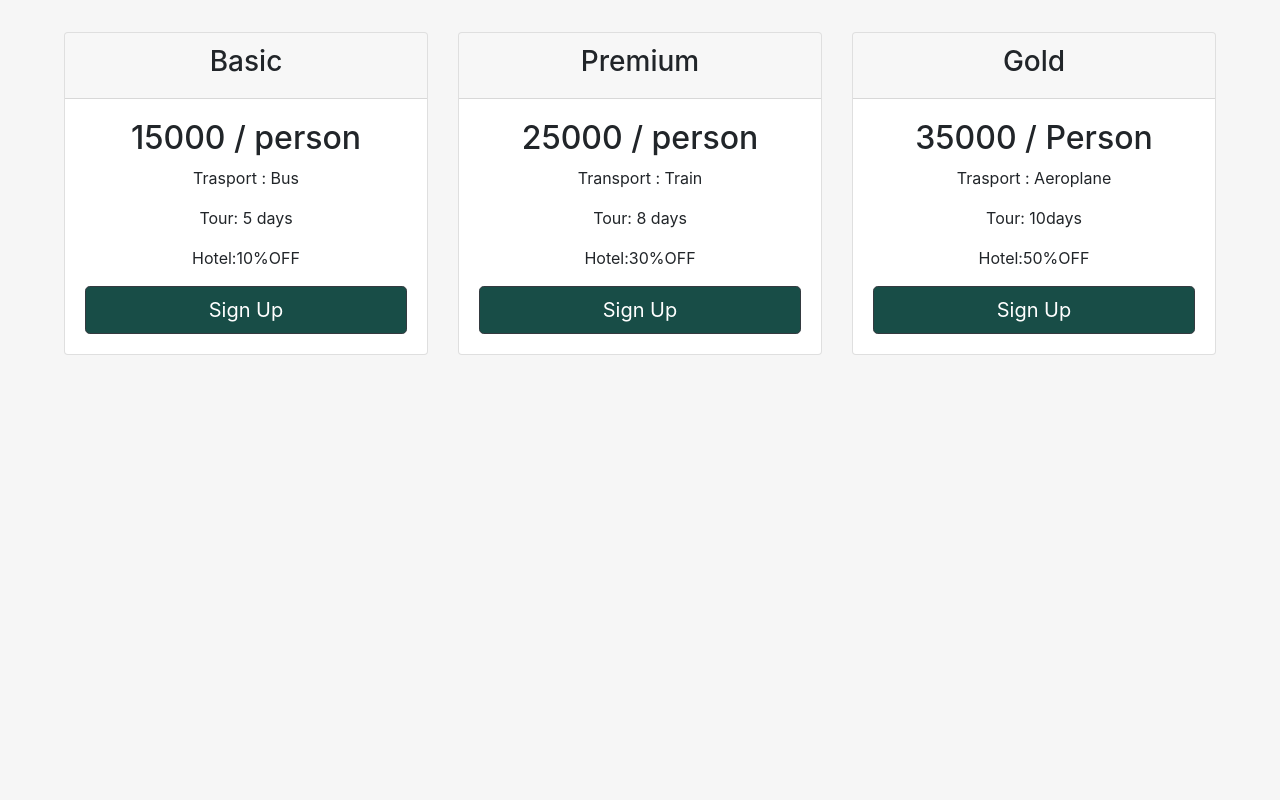
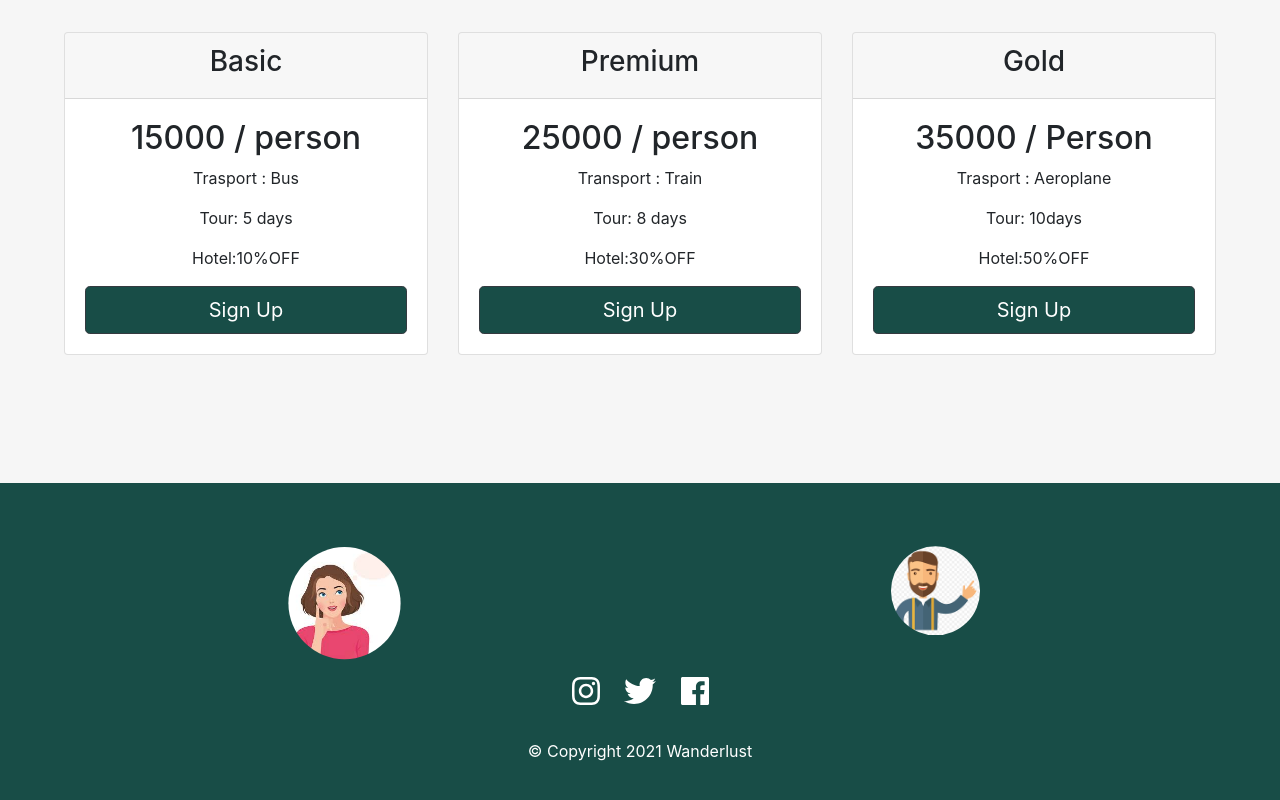
Before and after one commit to Gaurav-2k1/travel, a plain HTML site: page index.html in a window 1280 px wide. Shown: the part 1970-2770 px from the top of the page. Before the commit the page ends 2325 px from the top, so only its background shows below. Drawn offline with nearby package versions, Linux system fonts and the light colour scheme; a web font is replaced by a local one.

Commit message:
final commit

```diff
--- a/css/style.css
+++ b/css/style.css
@@ -1,5 +1,5 @@
-body{
-  background-color: #F6F6F6;
+body {
+  background-color: #f6f6f6;
 }
 /* navbar */
 .navbar {
@@ -124,6 +124,34 @@ body{
   text-align: center;
 }
 
-.btn{
+.btn {
   background-color: #184d47;
 }
+
+#contact {
+  margin: 10% 0 0%;
+  padding: 3% 5%;
+  background-color: #184d47;
+  max-height: 30rem!important;
+  text-align: center;
+  color: white;
+}
+
+.profileimg{
+  clip-path: circle();
+  width: 20%;
+  margin: 4.5%;
+}
+
+.icon {
+  position: relative;
+  z-index: 1;
+  margin: 10px;
+  bottom: 20px;
+  size: 2rem;
+  color: white;
+}
+
+.icon:hover{
+  color: blue;
+}
--- a/index.html
+++ b/index.html
@@ -216,8 +216,8 @@
     </section>
     <section class="package-section" id="packages">
       <h2>Our Packages</h2>
-      <br>
-      <br>
+      <br />
+      <br />
       <div class="row">
         <div class="pricing-column col-lg-4 col-md-6">
           <div class="card">
@@ -229,11 +229,8 @@
               <p>Trasport : Bus</p>
               <p>Tour: 5 days</p>
               <p>Hotel:10%OFF</p>
-              <button
-                class="btn btn-lg btn-block btn-dark"
-                type="button"
-              >
-              Sign Up
+              <button class="btn btn-lg btn-block btn-dark" type="button">
+                Sign Up
               </button>
             </div>
           </div>
@@ -274,6 +271,21 @@
         </div>
       </div>
     </section>
-    <section ></section>
+    <section class="Contactus" id="contact">
+      <div class="row">
+        <div class="col-lg-6 col-md-6 col-sm-3">
+          <img class="profileimg" src="/images/personimage/images (1).jpg" alt="Shantanu">
+        </div>
+        <div class="col-lg-6 col-md-6 col-sm-3">
+          <img class="profileimg" src="/images/personimage/images.png" alt="Gaurav">
+        </div>
+      </div>
+      <div class="Icon-container">
+        <a href="https://www.instagram.com/"><i class="icon fab fa-instagram fa-2x"></i></a>
+        <a href="https://www.facebook.com"><i class="icon fab fa-twitter fa-2x"></i></a>
+        <a href="https://www.twitter.com"><i class="icon fab fa-facebook fa-2x"></i></a>
+        <p>© Copyright 2021 Wanderlust</p>
+      </div>
+    </section>
   </body>
 </html>
```
